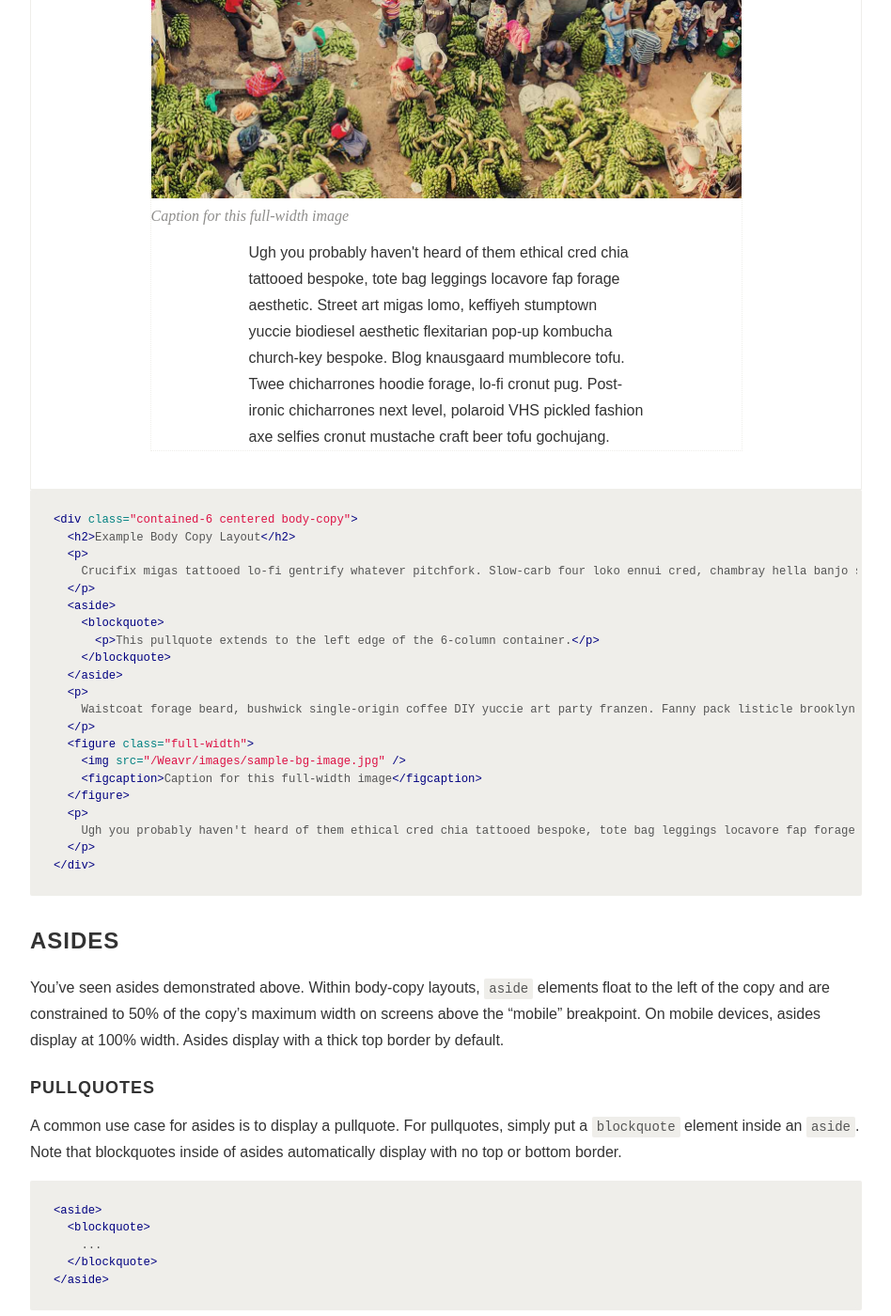
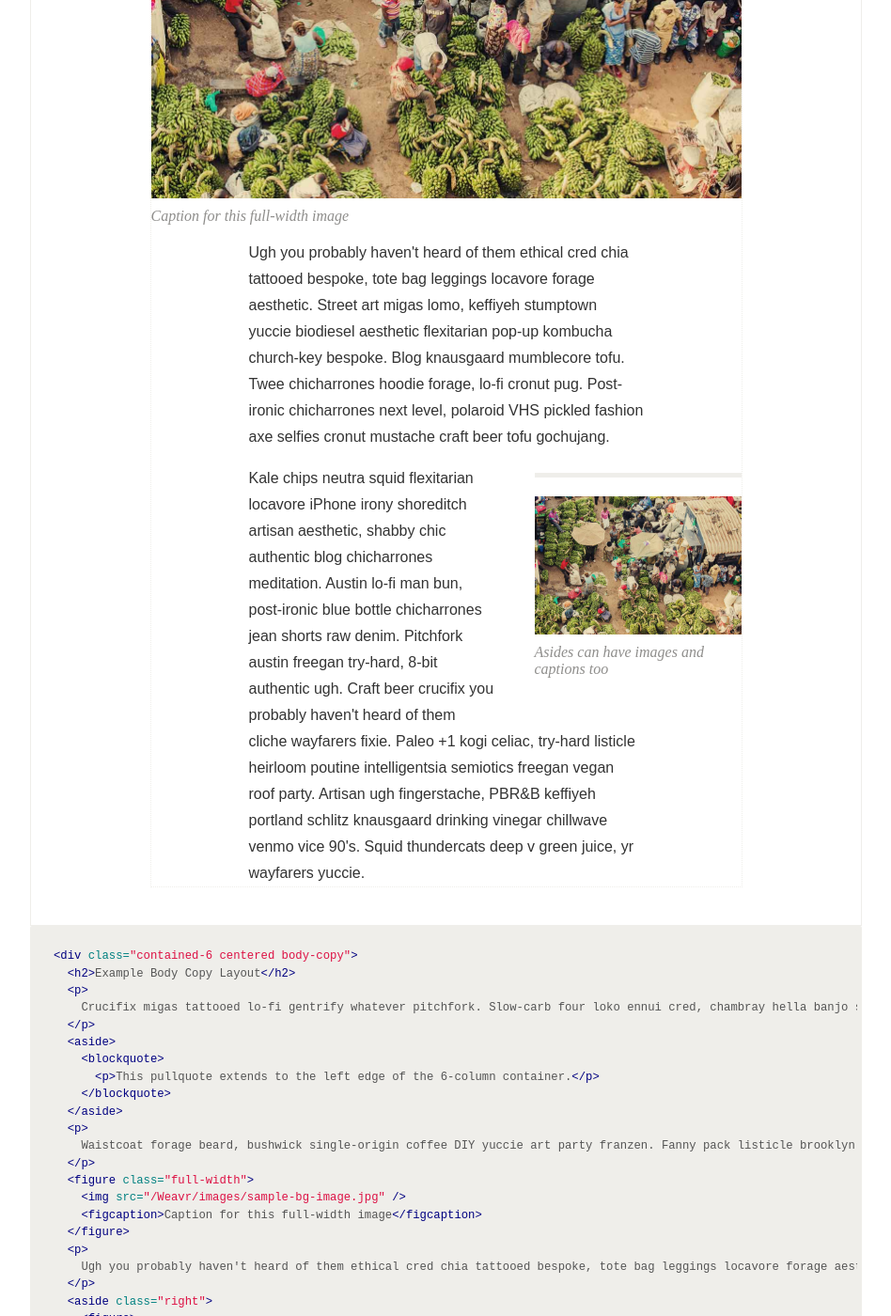
Before and after one commit to OpportunityIntl/Weavr, a Jekyll site: the page built from docs/layout/body-copy/index.md, in a window 1280 px wide and 1400 px high, scrolled down 1352 px. Shown: the whole window at 94% size, without its empty margins (323-1271 px from the left). Built offline with Jekyll 4.4.1, drawn with Linux system fonts in a browser that asks for light colours; nearby versions of some CDN libraries; comment, search, counter and statistics services are not loaded; some of the changed text lies outside the part shown.

Commit message:
Update body copy layout documentation

```diff
--- a/docs/layout/body-copy/index.md
+++ b/docs/layout/body-copy/index.md
@@ -32,7 +32,16 @@ Body copy layouts can be created within 6-, 9-, or 12-column containers. Start b
       <figcaption>Caption for this full-width image</figcaption>
     </figure>
     <p>
-      Ugh you probably haven't heard of them ethical cred chia tattooed bespoke, tote bag leggings locavore fap forage aesthetic. Street art migas lomo, keffiyeh stumptown yuccie biodiesel aesthetic flexitarian pop-up kombucha church-key bespoke. Blog knausgaard mumblecore tofu. Twee chicharrones hoodie forage, lo-fi cronut pug. Post-ironic chicharrones next level, polaroid VHS pickled fashion axe selfies cronut mustache craft beer tofu gochujang.
+      Ugh you probably haven't heard of them ethical cred chia tattooed bespoke, tote bag leggings locavore forage aesthetic. Street art migas lomo, keffiyeh stumptown yuccie biodiesel aesthetic flexitarian pop-up kombucha church-key bespoke. Blog knausgaard mumblecore tofu. Twee chicharrones hoodie forage, lo-fi cronut pug. Post-ironic chicharrones next level, polaroid VHS pickled fashion axe selfies cronut mustache craft beer tofu gochujang.
+    </p>
+    <aside class="right">
+      <figure>
+        <img src="{{ site.baseurl }}/images/sample-bg-image.jpg" />
+        <figcaption>Asides can have images and captions too</figcaption>
+      </figure>
+    </aside>
+    <p>
+      Kale chips neutra squid flexitarian locavore iPhone irony shoreditch artisan aesthetic, shabby chic authentic blog chicharrones meditation. Austin lo-fi man bun, post-ironic blue bottle chicharrones jean shorts raw denim. Pitchfork austin freegan try-hard, 8-bit authentic ugh. Craft beer crucifix you probably haven't heard of them cliche wayfarers fixie. Paleo +1 kogi celiac, try-hard listicle heirloom poutine intelligentsia semiotics freegan vegan roof party. Artisan ugh fingerstache, PBR&B keffiyeh portland schlitz knausgaard drinking vinegar chillwave venmo vice 90's. Squid thundercats deep v green juice, yr wayfarers yuccie.
     </p>
   </div>
 </div>
@@ -56,7 +65,16 @@ Body copy layouts can be created within 6-, 9-, or 12-column containers. Start b
     <figcaption>Caption for this full-width image</figcaption>
   </figure>
   <p>
-    Ugh you probably haven't heard of them ethical cred chia tattooed bespoke, tote bag leggings locavore fap forage aesthetic. Street art migas lomo, keffiyeh stumptown yuccie biodiesel aesthetic flexitarian pop-up kombucha church-key bespoke. Blog knausgaard mumblecore tofu. Twee chicharrones hoodie forage, lo-fi cronut pug. Post-ironic chicharrones next level, polaroid VHS pickled fashion axe selfies cronut mustache craft beer tofu gochujang.
+    Ugh you probably haven't heard of them ethical cred chia tattooed bespoke, tote bag leggings locavore forage aesthetic. Street art migas lomo, keffiyeh stumptown yuccie biodiesel aesthetic flexitarian pop-up kombucha church-key bespoke. Blog knausgaard mumblecore tofu. Twee chicharrones hoodie forage, lo-fi cronut pug. Post-ironic chicharrones next level, polaroid VHS pickled fashion axe selfies cronut mustache craft beer tofu gochujang.
+  </p>
+  <aside class="right">
+    <figure>
+      <img src="{{ site.baseurl }}/images/sample-bg-image.jpg" />
+      <figcaption>Asides can have images and captions too</figcaption>
+    </figure>
+  </aside>
+  <p>
+    Kale chips neutra squid flexitarian locavore iPhone irony shoreditch artisan aesthetic, shabby chic authentic blog chicharrones meditation. Austin lo-fi man bun, post-ironic blue bottle chicharrones jean shorts raw denim. Pitchfork austin freegan try-hard, 8-bit authentic ugh. Craft beer crucifix you probably haven't heard of them cliche wayfarers fixie. Paleo +1 kogi celiac, try-hard listicle heirloom poutine intelligentsia semiotics freegan vegan roof party. Artisan ugh fingerstache, PBR&B keffiyeh portland schlitz knausgaard drinking vinegar chillwave venmo vice 90's. Squid thundercats deep v green juice, yr wayfarers yuccie.
   </p>
 </div>
 ~~~
```
